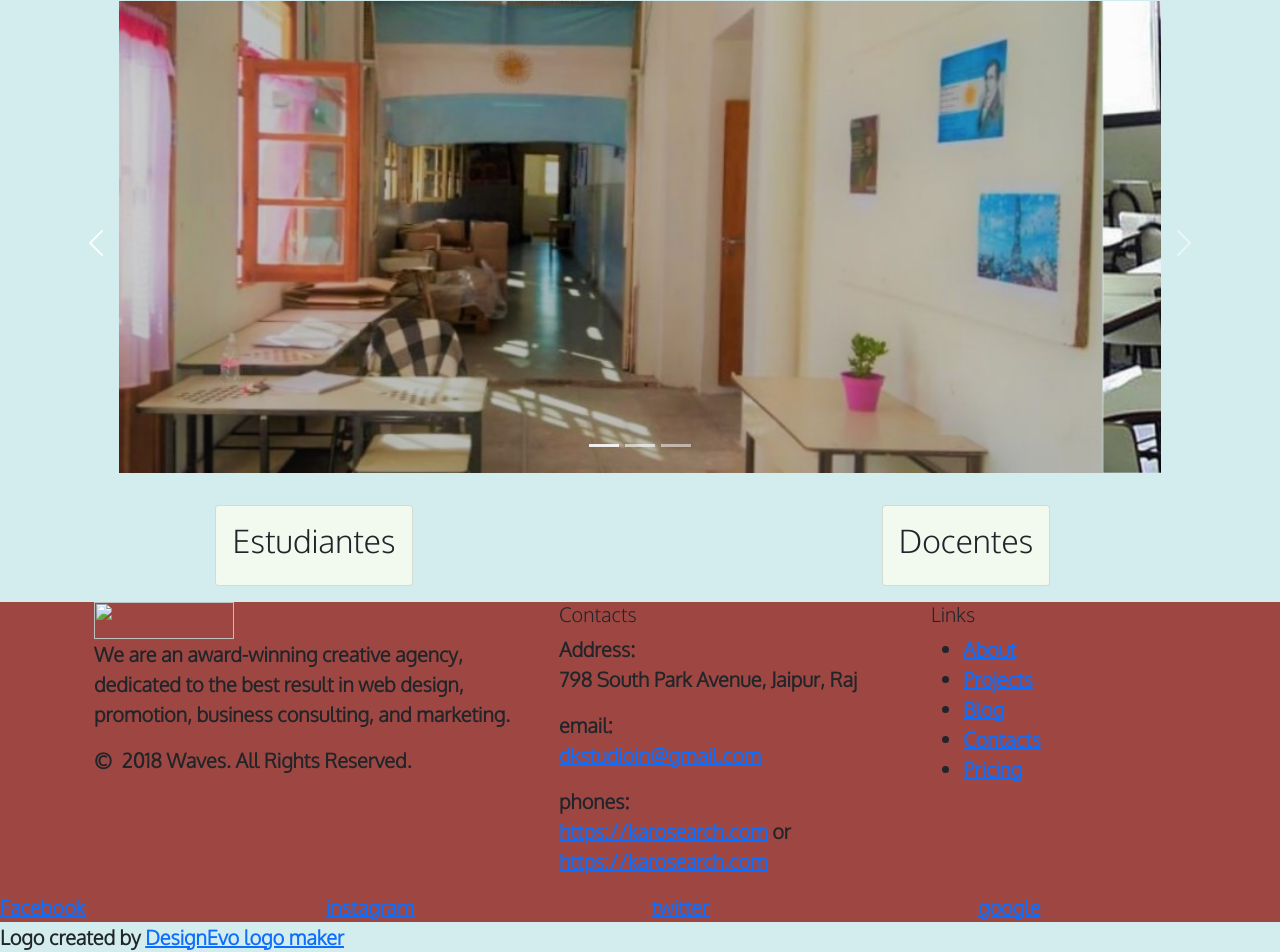
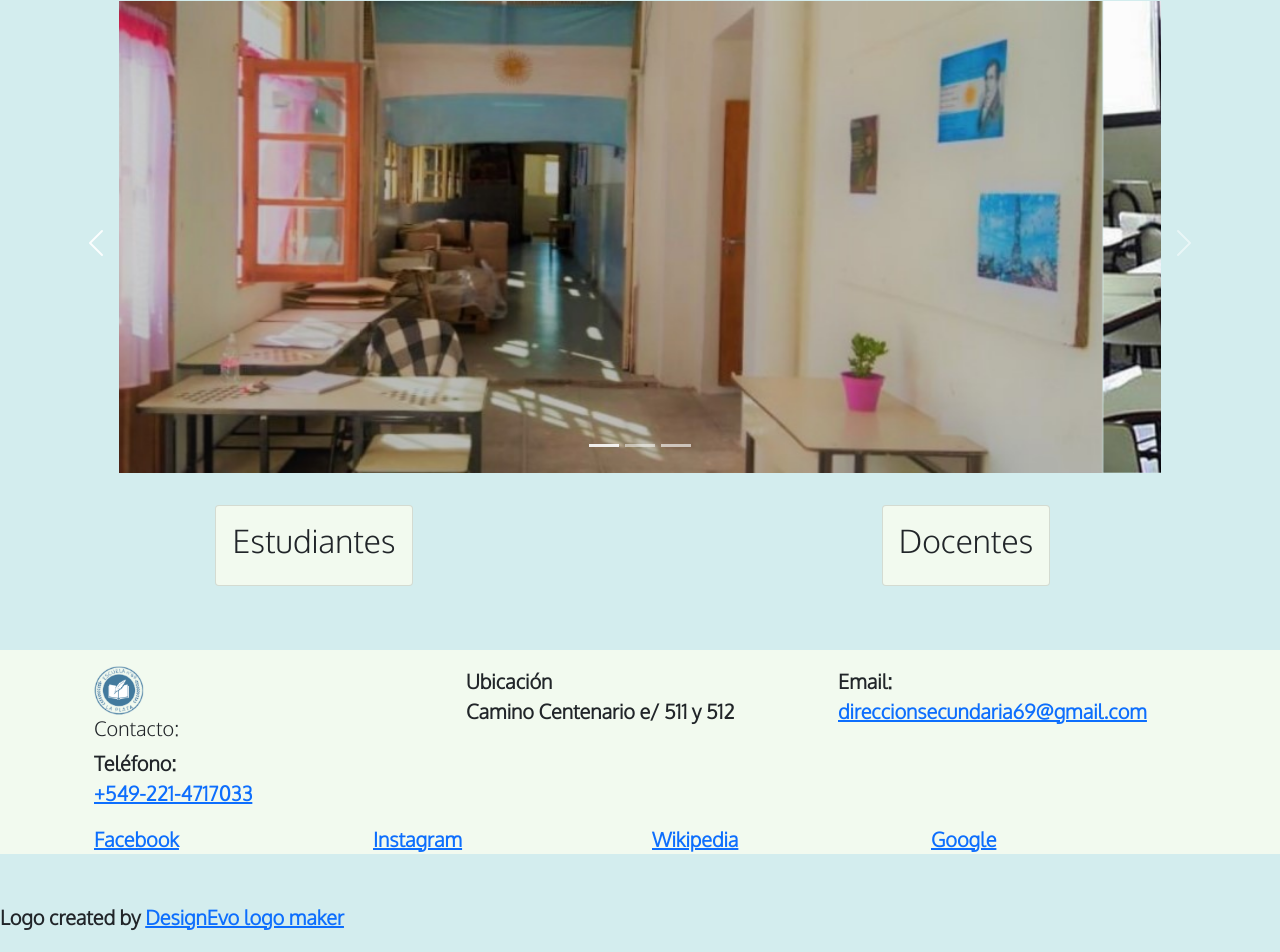
Before and after one commit to Javier-79/Pagina-Escuela69, a plain HTML site: page index.html in a window 1280 px wide. Shown: the part 157-1109 px from the top of the page. Drawn offline with nearby package versions, Linux system fonts and the light colour scheme.

Commit message:
cambios body

```diff
--- a/index.html
+++ b/index.html
@@ -26,7 +26,7 @@
 
                                         <nav class="navbar navbar-expand-lg navbar-light bg-light">
                                            <div class="container-fluid">
-                                             <a class="navbar-brand" href="#">
+                                             <a class="navbar-brand">
                                                <img src="assets\img\logo-Escuela.png" width="100" height="100" "padding-right: 28%"alt=""></a>
                                              <button class="navbar-toggler" type="button" data-bs-toggle="collapse" data-bs-target="#navbarNavDropdown" aria-controls="navbarNavDropdown" aria-expanded="false" aria-label="Toggle navigation">
                                                <span class="navbar-toggler-icon"></span>
@@ -49,7 +49,7 @@
                                                    <a class="nav-link" href="#">Estudiantes</a>
                                                  </li>
                                                  <li class="nav-item">
-                                                   <a class="nav-link" href="#">Contacto</a>
+                                                   <a class="nav-link" href="">Contacto</a>
                                                  </li>
                                                </ul>
                                              </div>
@@ -70,6 +70,14 @@
                                              <button type="button" data-bs-target="#carouselExampleCaptions" data-bs-slide-to="2" aria-label="Slide 3"></button>
                                            </div>
                                            <div class="carousel-inner">
+                                             <div class="carousel-item">
+                                               <img src="assets\img\Escuela69.jpg" class="d-block w-100" alt="...">
+                                               <div class="carousel-caption d-none d-md-block">
+                                                 <h1></h1>
+                                                 <p></p>
+                                               </div>
+                                             </div>
+
                                              <div class="carousel-item active">
                                                <img src="assets\img\foto-Escuela.jpg" class="d-block w-100" alt="...">
                                                <div class="carousel-caption d-none d-md-block">
@@ -84,6 +92,7 @@
                                                  <p></p>
                                                </div>
                                              </div>
+
 
                                                </div>
                                              </div>
@@ -104,7 +113,7 @@
                      <div class="col-12 col-md-6 mt-3 d-flex justify-content-center">
                       <div class="card">
                <div class="card-body">
-                  <i class="fa fa-trophy" aria-hidden="true"></i>
+                  <i class="" aria-hidden="true"></i>
 
                  <h2 class="card-title">Estudiantes</h2>
                  <p class="card-text">
@@ -122,7 +131,7 @@
           </div>
           </div>
           </div>
-
+  </div>
             <!-- <div class="col-12 col-md-4 mt-3 d-flex justify-content-center">
           <div class="card">
 
@@ -135,54 +144,67 @@
           </div>
           </div> -->
 
-</div>
-<div class="row mt-3">
 
-<footer class="section footer-classic context-dark bg-image" style="background: #9E4742;">
+
+
+<div class="row mt-5">
+  </div>
+  <div class="row mt-3">
+
+<footer class="section footer-classic" style="background: #F2FAEF;">
         <div class="container">
-          <div class="row row-30">
-            <div class="col-md-4 col-xl-5">
-              <div class="pr-xl-4"><a class="brand" href="index.html"><img class="brand-logo-light" src="images/agency/logo-inverse-140x37.png" alt="" width="140" height="37" srcset="images/agency/logo-retina-inverse-280x74.png 2x"></a>
-                <p>We are an award-winning creative agency, dedicated to the best result in web design, promotion, business consulting, and marketing.</p>
-                <!-- Rights-->
-                <p class="rights"><span>©  </span><span class="copyright-year">2018</span><span> </span><span>Waves</span><span>. </span><span>All Rights Reserved.</span></p>
+          <div class="row mt-3">
+            <div class="col-md-4 col-12">
+              <div class=""><a class="brand" href="index.html"><img class="brand-logo-light" src="" alt="" width="50" height="50" srcset="assets\img\logo-Escuela.png"></a>
+
+            <h5>Contacto:</h5>
               </div>
             </div>
-            <div class="col-md-4">
-              <h5>Contacts</h5>
+          <div class="col-md-4 col-12">
+
               <dl class="contact-list">
-                <dt>Address:</dt>
-                <dd>798 South Park Avenue, Jaipur, Raj</dd>
+                <dt>Ubicación</dt>
+                <dd>Camino Centenario e/ 511 y 512</dd>
               </dl>
+                </div>
+                <div class="col-md-4 col-12">
               <dl class="contact-list">
-                <dt>email:</dt>
-                <dd><a href="mailto:#">dkstudioin@gmail.com</a></dd>
+                <dt>Email:</dt>
+                <dd><a href="mailto:direccionsecundaria69@gmail.com">direccionsecundaria69@gmail.com</a></dd>
               </dl>
+                </div>
+                </div>
+
+                <div class="col-md-3 col-12">
               <dl class="contact-list">
-                <dt>phones:</dt>
-                <dd><a href="tel:#">https://karosearch.com</a> <span>or</span> <a href="tel:#">https://karosearch.com</a>
+                <dt>Teléfono:</dt>
+                <dd><a href="tel:+5492214717033">+549-221-4717033</a>
                 </dd>
               </dl>
             </div>
-            <div class="col-md-4 col-xl-3">
-              <h5>Links</h5>
-              <ul class="nav-list">
-                <li><a href="#">About</a></li>
-                <li><a href="#">Projects</a></li>
-                <li><a href="#">Blog</a></li>
-                <li><a href="#">Contacts</a></li>
-                <li><a href="#">Pricing</a></li>
-              </ul>
+              </div>
+              <div class="container">
+              <div class="row ">
+          <div class="col-md-3 col-12">
+              <div class="col"><a class="social-inner" href="https://www.facebook.com/profile.php?id=100007769628292"><span class="icon mdi mdi-facebook"></span><span>Facebook</span></a></div>
+          </div>
+
+
+          <div class="col-md-3 col-12">
+              <div class="col"><a class="social-inner" href="https://www.instagram.com/"><span class="icon mdi mdi-instagram"></span><span>Instagram</span></a></div>
+</div>
+<div class="col-md-3 col-12">
+<div class="col"><a class="social-inner" href="https://es.wikipedia.org/wiki/Wikipedia:Portada"> </i> <span class=""></span><span>Wikipedia</span></a></div>
+</div>
+          <div class="col-md-3 col-12">
+              <div class="col"><a class="social-inner" href="https://www.google.com.ar/"><span class=""></span><span>Google</span></a></div>
             </div>
-          </div>
-        </div>
-        <div class="row no-gutters social-container">
-          <div class="col"><a class="social-inner" href="#"><span class="icon mdi mdi-facebook"></span><span>Facebook</span></a></div>
-          <div class="col"><a class="social-inner" href="#"><span class="icon mdi mdi-instagram"></span><span>instagram</span></a></div>
-          <div class="col"><a class="social-inner" href="#"><span class="icon mdi mdi-twitter"></span><span>twitter</span></a></div>
-          <div class="col"><a class="social-inner" href="#"><span class="icon mdi mdi-youtube-play"></span><span>google</span></a></div>
-        </div>
-        </div>
+            </div>
+  </div>
+            </div>
+
+
+
       </footer>
 
 
@@ -191,5 +213,8 @@
 
 
   </body>
+  <div class="row mt-5">
+<!-- <p class="rights"><span>  </span><span class="copyright-year"></span><span> </span><span></span><span> </span><span></span></p> -->
   <div>Logo created by <a href="https://www.designevo.com/" title="Free Online Logo Maker">DesignEvo logo maker</a></div>
+  </div>
 </html>
```
